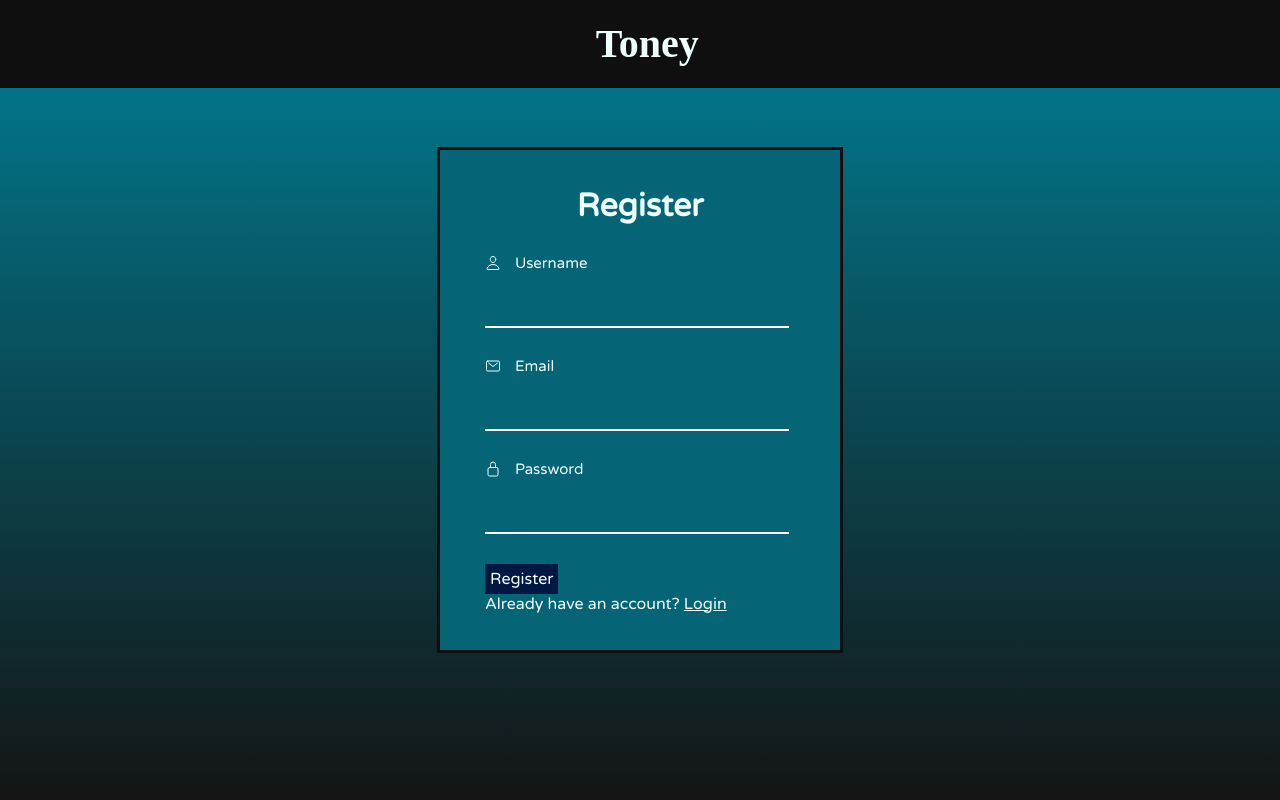
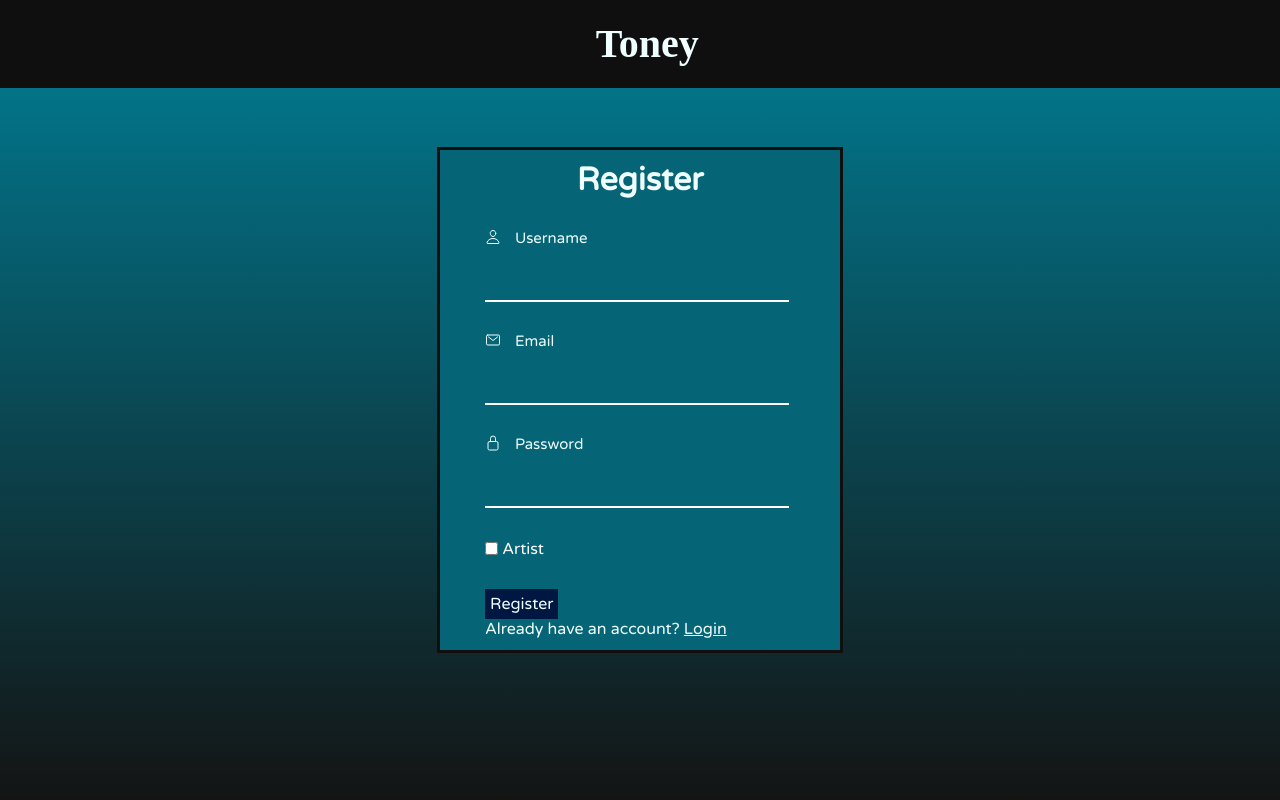
Before and after one commit to Flymajt/Web-project, a Flask app: page /register in a window 1280 px wide. Run offline with Flask 3, Linux system fonts and the light colour scheme; some web fonts are replaced.

Commit message:
První stvoření rolí
Role "artist" se dá získat když vytvoříš účet a zaškrtneš jedno políčko.

```diff
--- a/app/views/main.py
+++ b/app/views/main.py
@@ -299,6 +299,12 @@ def registrace():
         username = request.form.get("username")
         email = request.form.get("email")
         password = request.form.get("password")
+        isArtist = request.form.get("isArtist")
+
+        if isArtist == "on":
+            role = "artist"
+        else:
+            role = "user"
 
         uzivatele = precti_json("users")
         for u in uzivatele:
@@ -309,6 +315,7 @@ def registrace():
             "username": username,
             "email": email,
             "password": password,
+            "role": role
         }
         zapis_do_json("users", novy_uzivatel)
         return redirect(url_for("prihlaseni"))
--- a/app/views/static/style.css
+++ b/app/views/static/style.css
@@ -301,6 +301,22 @@ h2{
 
 }
 
+.checkboxbox{
+    position: relative;
+    margin: 30px 0;
+}
+
+.isartist{
+    width: 25px;
+    height: 25px;
+}
+
+.checkboxbox p,
+.checkboxbox input {
+  display: inline-block;
+  vertical-align: middle;
+}
+
 .Usernameinputbox{
     position: relative;
     margin: 25px 0;
@@ -448,6 +464,10 @@ top: -1px;
 #passwordError{
     color: red;
     display: none;
+}
+
+.whitetext{
+    color: white;
 }
 /*--------------------------------------------Library---------------------------------------------------------*/
 .make-playlist{
--- a/app/views/templates/Register.html
+++ b/app/views/templates/Register.html
@@ -36,6 +36,12 @@
                         <span id="passwordError">Heslo musí obsahovat alespoň jedno VELKÉ písmeno a alespoň jednu ČÍSLICI</span>
                     </div>
 
+                    <div class="checkboxbox">
+                        <input type="checkbox" name="isArtist">
+                        <p class="whitetext">Artist</p>
+                        <!-- <label for="" class="NameLabel">Artist</label><br/> -->
+                    </div>
+
                     <input type="submit" class="login-button" value="Register"><br/>
 
                     <div class="Login">
--- a/app/views/templates/Social.html
+++ b/app/views/templates/Social.html
@@ -21,11 +21,6 @@
             <h4 class="LoginChat">You have to be logged in to be able to do that!</h4>
             <a href="login" class="LogSoc">Log In</a>
             {% else %}
-            <br>
-            <div class="chatDiv">
-                <h4 class="chatUser">Toney</h4>
-                <h6 class="chatMSG">This is a test chat!</h6>
-            </div>
             {% for chat in chats %}
             {% if chat["username"] == username %}
             {% set has_chat = true %}
```
Also changed, not shown: app/views/static/data/playlists.json (+6 -1 lines), app/views/static/data/users.json (+20 -7 lines).
